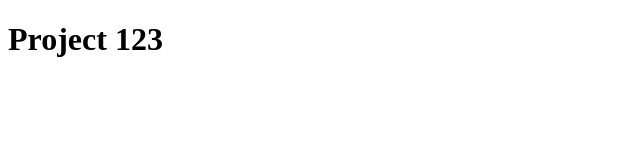
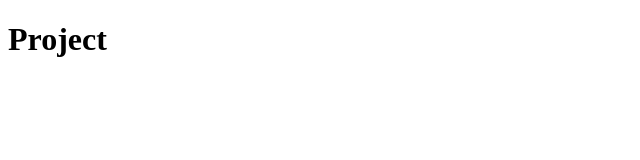
Before and after one commit to Justfun1517/project, a plain HTML site: page index.html in a window 1280 px wide. Shown: the full height of the page, 0-640 px from the left. Drawn offline with Linux system fonts and the light colour scheme.

Commit message:
123 was removed

```diff
--- a/index.html
+++ b/index.html
@@ -7,6 +7,6 @@
     <title>Project</title>
 </head>
 <body>
-    <h1>Project 123</h1>
+    <h1>Project</h1>
 </body>
 </html>
```
